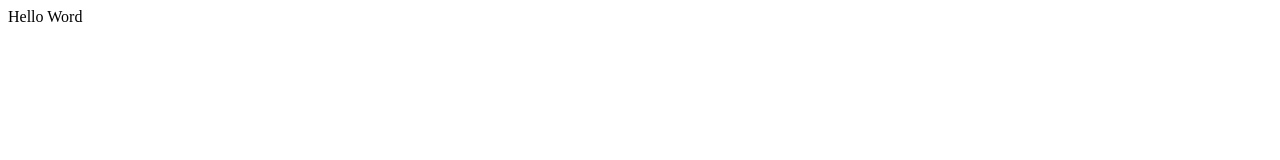
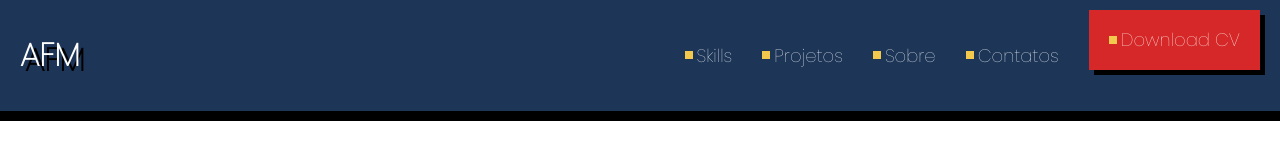
Before and after one commit to ArthurFManuel/ArthurFManuel.github.io, a plain HTML site: page index.html in a window 1280 px wide. Drawn offline with Linux system fonts and the light colour scheme; a web font is replaced by a local one.

Commit message:
add the course project

```diff
--- /dev/null
+++ b/CSS/index.css
@@ -0,0 +1,55 @@
+
+header{
+    display: flex;
+    justify-content: space-between;
+    background-color: #1d3557;
+    border-bottom: 10px solid #000;
+    padding: 10px 20px;
+}
+
+H1{
+    color: white;
+    font-family: "Poppins";
+    display: inline-flex;
+    text-shadow: 5px 5px 0 #000 ;
+}
+
+nav{
+    display: flex;
+    text-align: right;
+}
+
+a{
+    display: inline-flex;
+    color: white;
+    font-size: 18px;
+    font-weight: 500px;
+    font-family : "Poppins";
+    margin-right: 30px;
+    text-decoration: none;
+    align-items: center;
+}
+
+a::before{
+        content: "";
+        background-color: #F2C94C;
+        width: 8px;
+        height: 8px;
+        margin-right: 4px;
+}
+
+#button{
+    display: inline-flex;
+    background-color: #d62828;
+    height: 60px;
+    line-height: 60px;
+    padding-left: 20px;
+    padding-right: 20px;
+    box-shadow: 5px 5px 0 #000 ;
+    margin-bottom: 10px;
+    margin-right: 0px;
+}
+
+#button:hover{
+    background-color: #f72585;
+}
--- /dev/null
+++ b/CSS/reset.css
@@ -0,0 +1,3 @@
+body{
+    margin: 0;
+}
--- a/index.html
+++ b/index.html
@@ -1 +1,27 @@
-Hello Word
+<!DOCTYPE html>
+<html lang="PT-br">
+    <head>
+        <meta charset="UTF-8">
+        <title>Arthur Fermiano Manuel</title>
+    </head>
+    <body>
+        <header>
+
+            <link rel="preconnect" href="https://fonts.gstatic.com">
+            <link href="https://fonts.googleapis.com/css2?family=Kiwi+Maru:wght@300&family=Poppins:wght@100&display=swap" rel="stylesheet">
+
+            <link rel="stylesheet" href="css/reset.css">
+            <link rel="stylesheet" href="CSS/index.css">
+
+            <h1>AFM</h1>
+
+            <nav>
+                <a href="" lang="en">Skills</a>
+                <a href="">Projetos</a>
+                <a href="">Sobre</a>
+                <a href="">Contatos</a>
+                <a id="button" href="" lang="en">Download CV</a>
+            </nav>
+        </header>
+    </body>
+</html>
```
Also changed, not shown: assets/img/logo.png (added), assets/img/power.png (added).
